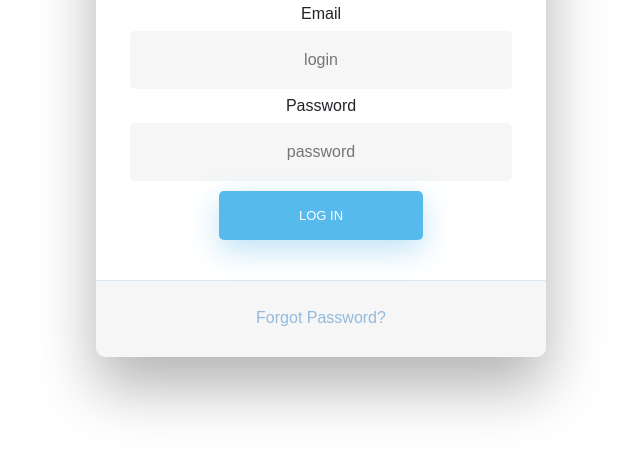
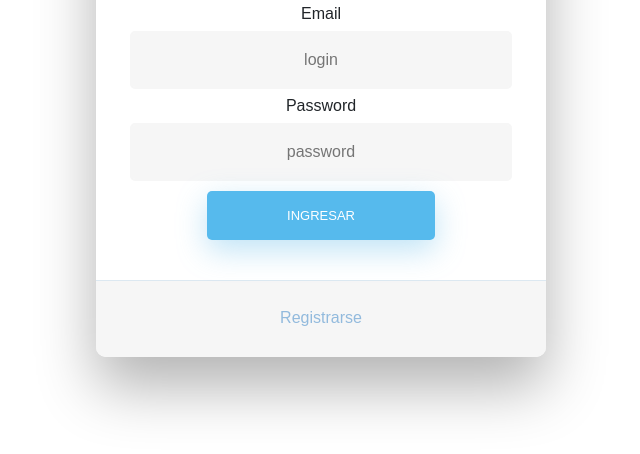
Before and after one commit to AlejandroUrbinaSuarez/Articulos-de-Investigacion---UFPS, a plain HTML site: page index.html in a window 1280 px wide. Shown: the part 280-734 px from the top of the page, without its empty margins (319-959 px from the left). Drawn offline with nearby package versions, Linux system fonts and the light colour scheme.

Commit message:
Prueba 2

```diff
--- a/index.html
+++ b/index.html
@@ -27,12 +27,12 @@
             <input type="text" id="login" class="fadeIn second" name="login" placeholder="login">
             <label class="text-bold email required" for="user_email">Password</label><br>
             <input type="text" id="password" class="fadeIn third" name="login" placeholder="password">
-            <input type="submit" class="fadeIn fourth" value="Log In">
+            <input type="submit" class="fadeIn fourth" value="Ingresar">
           </form>
 
           <!-- Remind Passowrd -->
           <div id="formFooter">
-            <a class="underlineHover" href="#">Forgot Password?</a>
+            <a class="underlineHover" href="views/registro.html">Registrarse</a>
           </div>
 
         </div>
```
